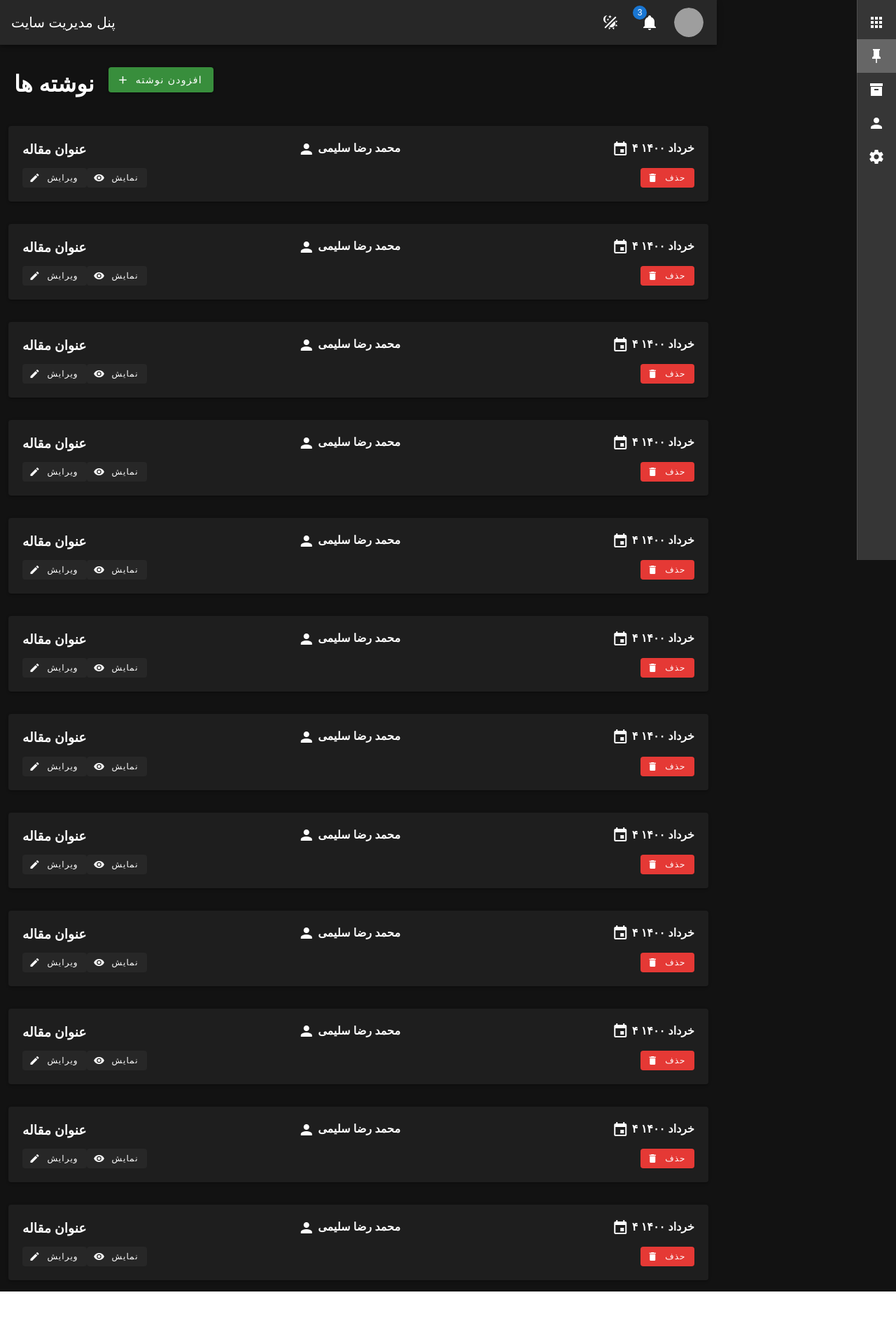
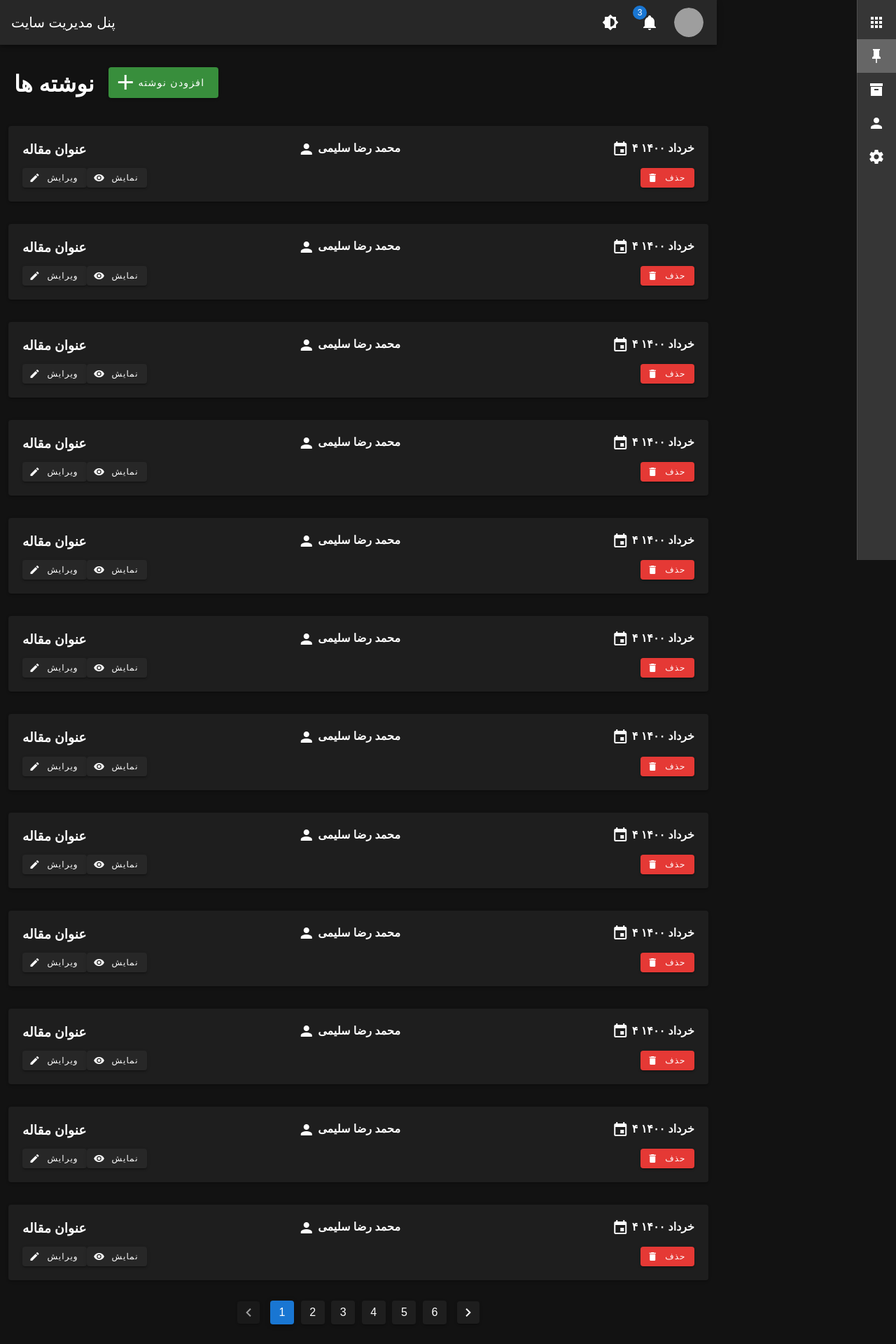
Before and after one commit to smartcontentor/admin-ui, a Nuxt app: page /posts in a window 1280 px wide. Shown: the top 1920 px of the page at 70% size. Before the commit the page ends 1845 px from the top, so only its background shows below. Built offline with nearby package versions, Linux system fonts and the light colour scheme; grey boxes are pictures that could not be loaded; a web font is replaced by a local one.

Commit message:
add some feature and changes in posts page

```diff
--- a/components/ArticleCard.vue
+++ b/components/ArticleCard.vue
@@ -15,11 +15,11 @@
         </div>
         <div class="d-flex justify-space-between mt-3">
           <div>
-            <v-btn small elevation="0">
+            <v-btn elevation="2" small>
               <v-icon small left>mdi-pencil</v-icon>
               ویرایش
             </v-btn>
-            <v-btn small elevation="0">
+            <v-btn elevation="2" small>
               <v-icon small left>mdi-eye</v-icon>
               نمایش
             </v-btn>
@@ -27,10 +27,10 @@
           <v-dialog v-model="dialog" persistent max-width="290">
             <template v-slot:activator="{ on, attrs }">
               <v-btn
+                elevation="2"
                 dark
                 small
                 text
-                elevation="0"
                 class="red darken-1"
                 v-bind="attrs"
                 v-on="on"
--- /dev/null
+++ b/components/Pagination.vue
@@ -0,0 +1,17 @@
+<template>
+  <div class="text-center">
+    <v-pagination v-model="page" :length="6" class="my-5"></v-pagination>
+  </div>
+</template>
+
+<script>
+export default {
+  data() {
+    return {
+      page: 1
+    };
+  }
+};
+</script>
+
+<style scoped></style>
--- a/components/ToggleTheme.vue
+++ b/components/ToggleTheme.vue
@@ -2,10 +2,11 @@
   <v-tooltip bottom>
     <template v-slot:activator="{ on, attrs }">
       <v-btn icon @click="toggleTheme()" v-bind="attrs" v-on="on">
-        <v-icon>mdi-theme-light-dark</v-icon>
+        <v-icon>mdi-brightness-6</v-icon>
       </v-btn>
     </template>
-    <span>حالت تاریک و روشن</span>
+    <span v-if="this.$vuetify.theme.dark">حالت روشن</span>
+    <span v-else>حالت تاریک</span>
   </v-tooltip>
 </template>
 
--- a/nuxt.config.js
+++ b/nuxt.config.js
@@ -37,9 +37,7 @@ export default {
   plugins: [],
 
   // Auto import components: https://go.nuxtjs.dev/config-components
-  components: {
-    dirs: ["~/components", "~/components/posts"]
-  },
+  components: true,
 
   // Modules for dev and build (recommended): https://go.nuxtjs.dev/config-modules
   buildModules: [
--- a/pages/posts.vue
+++ b/pages/posts.vue
@@ -2,8 +2,8 @@
   <div>
     <v-row class="my-5">
       <h1 class="d-inline p-0 mx-5">نوشته ها</h1>
-      <v-btn class="green darken-2" dark>
-        <v-icon left>mdi-plus</v-icon>
+      <v-btn class="green darken-2" dark large>
+        <v-icon left large>mdi-plus</v-icon>
         افزودن نوشته
       </v-btn>
     </v-row>
@@ -19,6 +19,7 @@
     <ArticleCard headline="عنوان مقاله" />
     <ArticleCard headline="عنوان مقاله" />
     <ArticleCard headline="عنوان مقاله" />
+    <Pagination />
   </div>
 </template>
 
```
Also changed, not shown: 7 other files (tests, documents, lock files or other folders).
